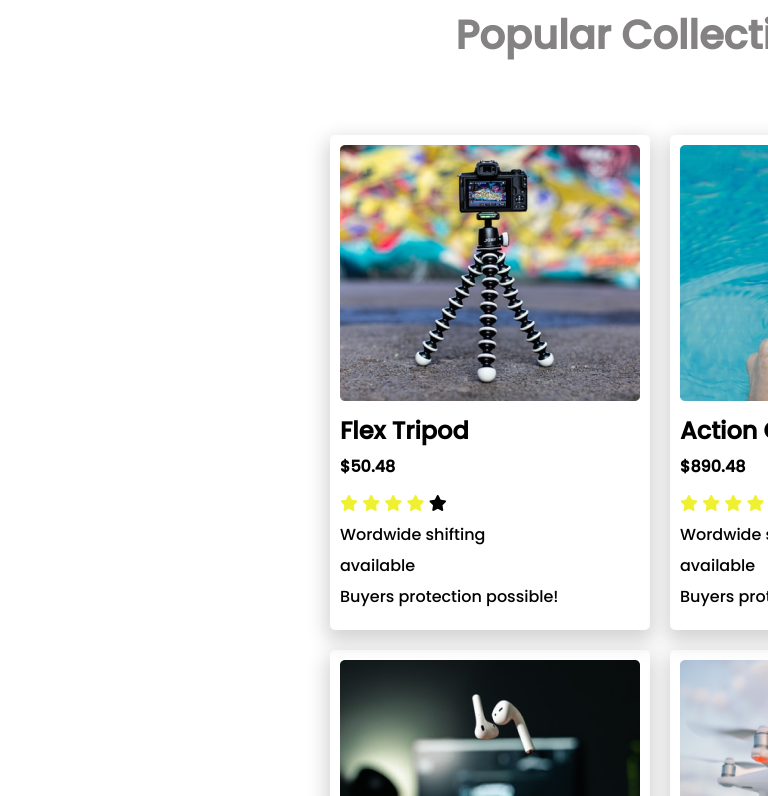
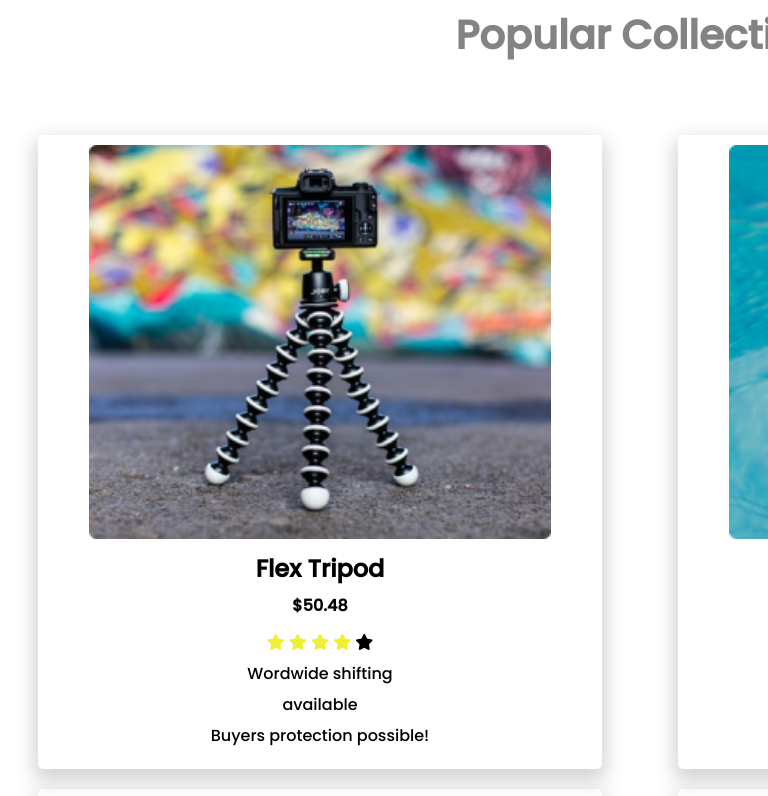
Before and after one commit to SalmanWaziullah/assignment2, a plain HTML site: page index.html in a window 768 px wide. Shown: the part 1440-2236 px from the top of the page. Drawn offline with Linux system fonts and the light colour scheme.

Commit message:
90% done

```diff
--- a/style.css
+++ b/style.css
@@ -72,6 +72,7 @@ header ul i {
   float: right;
   padding-right: 50px;
   padding-top: 10px;
+  margin-bottom: 10px;
 }
 .journy-img img {
   width: 80%;
@@ -293,7 +294,11 @@ footer {
   .collection-container {
     display: grid;
     grid-template-columns: repeat(2, 1fr);
-    width: 50%;
+    width: 100%;
+  }
+  .single-collection,img{
+    width: 85%;
+    text-align: center;
   }
   footer {
     width: 1280px;
```
